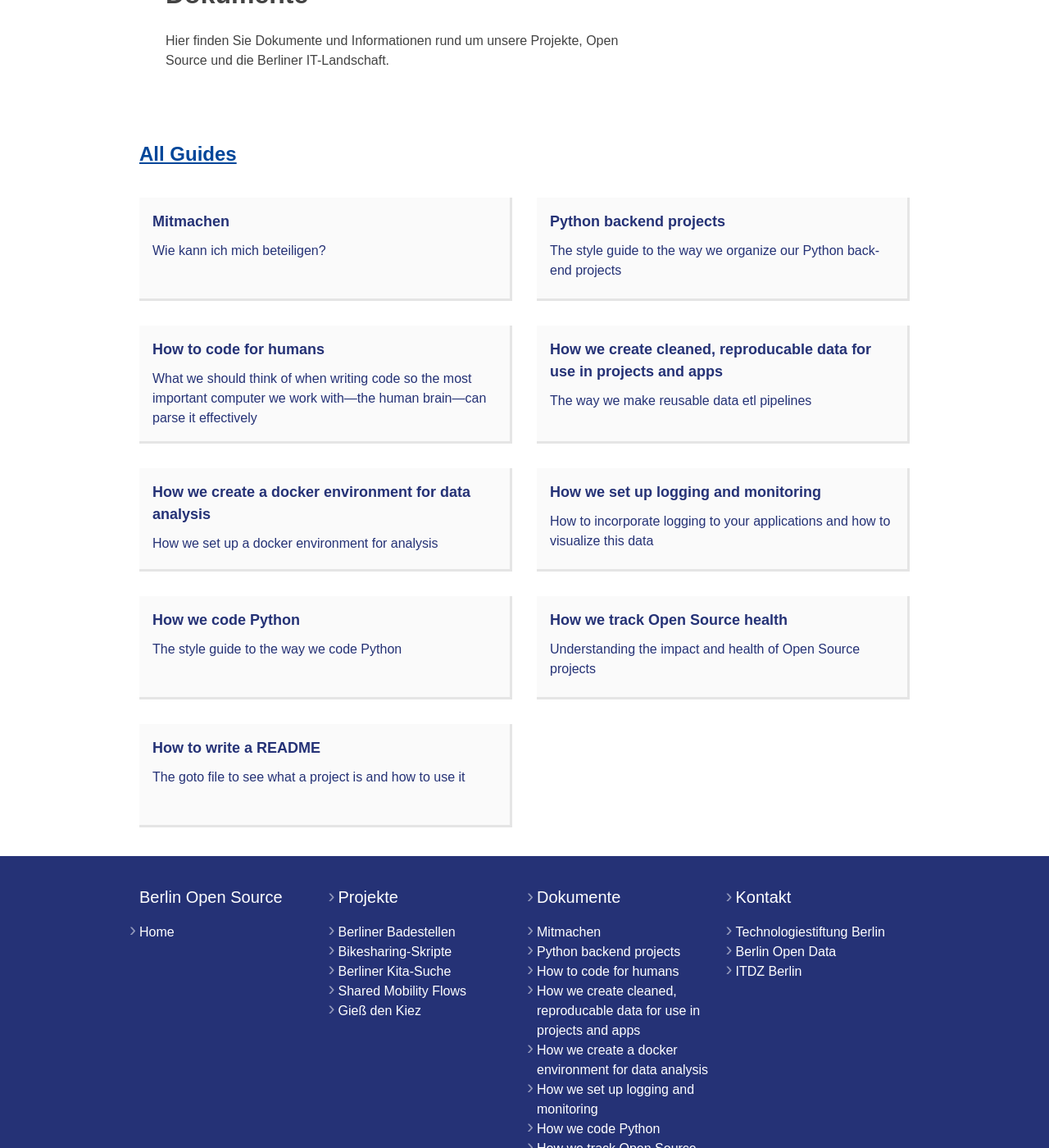
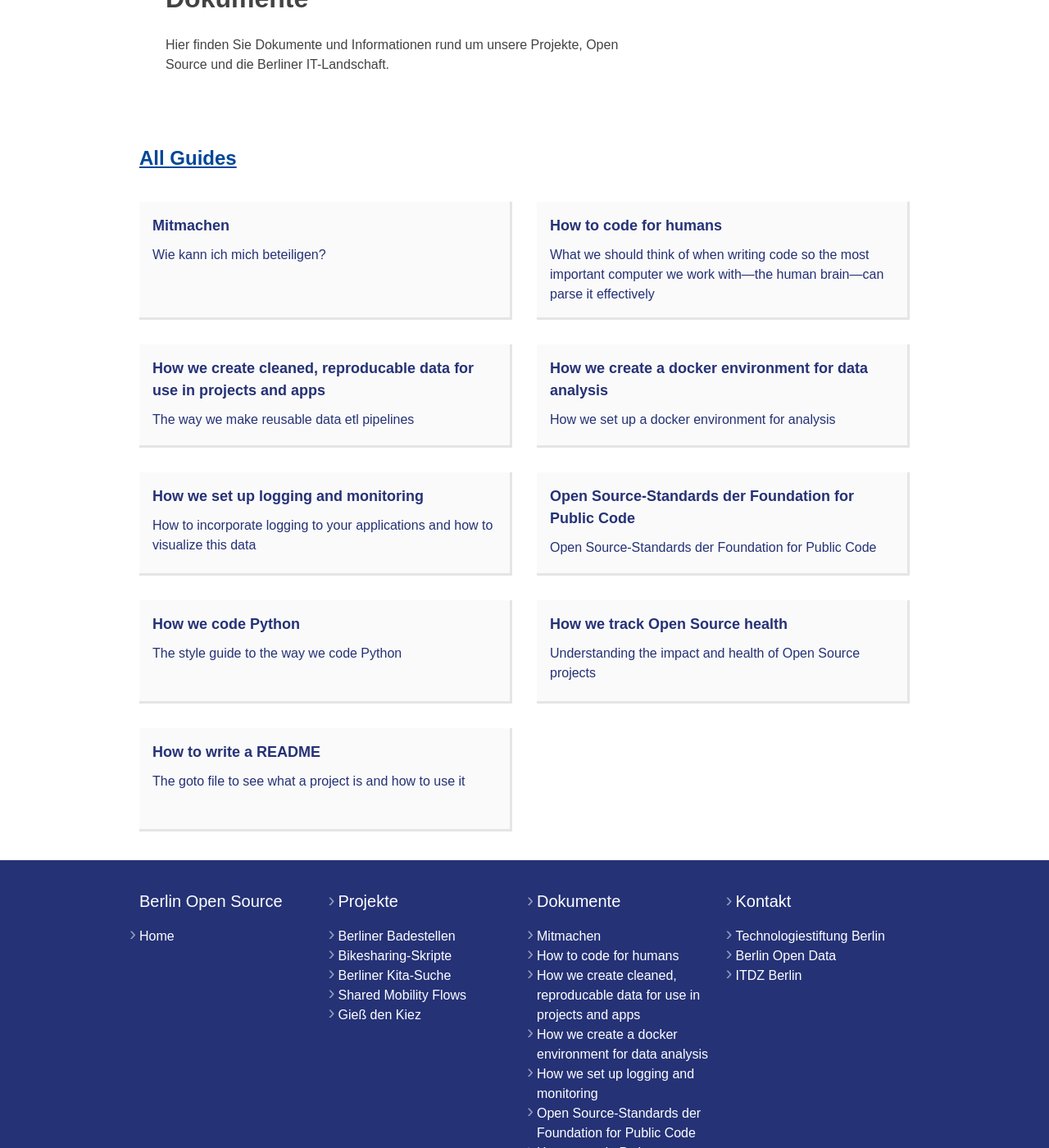
Before and after one commit to bnjmnsbl/berlinOS-demo, a Jekyll site: the page built from guides/index.md, in a window 1280 px wide and 1400 px high, scrolled down 332 px. Shown: the whole window at 82% size. Built offline with Jekyll 4.4.1, drawn with Linux system fonts in a browser that asks for light colours; our own code applies the rules of GitHub Pages for plain Markdown files; some of the changed lines change nothing that is shown.

Commit message:
update logo

```diff
--- a/_includes/header.liquid
+++ b/_includes/header.liquid
@@ -1,6 +1,6 @@
 <a href="{{ site.baseurl }}/">
   {% if site.headerHideLogo != true %}
-    <img src="{{ site.baseurl }}/assets/logo.svg" alt="Berlin.de Open Source" id="city-logo">
+    <img src="{{ site.baseurl }}/assets/new-logo.svg" alt="Berlin.de Open Source" id="city-logo">
   {% endif %}
   {% if site.headerHideTitle != true %}
     <h1>Open Source</h1>
--- a/guides/back-end-projects.md
+++ /dev/null
@@ -1,164 +0,0 @@
----
-explains: The style guide to the way we organize our Python back-end projects
----
-
-# Python backend projects
-
-## Introduction
-This document describes the common practices that are used in our Python backend projects.
-It is not meant as an encompassing development standards document.
-Within the backend team developers are free to choose the best tool for the job.
-
-## How we use docker and docker-compose
-
-A lot of the [open source code software of the City of Amsterdam](https://github.com/Amsterdam) uses Docker containers.
-Separate tasks are normally organised in separate Dockers.
-
-In general we follow common community guidelines:
-- [Dockerfile best practices](https://docs.docker.com/engine/userguide/eng-image/dockerfile_best-practices/)
-, including multi-stage builds
-
-Preferably use [docker-ce](https://www.docker.com/community-edition)
-and [docker-compose](https://docs.docker.com/compose/), most recent version
-
-`.dockerignore` files are used to exclude files that are not relevant to the build.
-Ideally this file starts by ignoring everything (`*`) and then explicitly add the files that belong to the build
-by means of exceptions (e.g. `!**\*.py` to include all python source files).
-Most often you will however find .dockerignore files that only specify files that are not part of the build.
-
-## How we use Python
-
-See [Python Style Guide](style-guide-python.md)
-
-## What you can expect to find in our project structure
-
-* readme
-* license
-* services:
-
-  * each defined in a separate folder at the root level of the project
-
-  * each having separate sources and tests folders
-
-  * each having a `Dockerfile` with a corresponding `.dockerignore`
-
-  * each having a `setup.py` and/or a `requirements.txt` file to install the package
-
-* `docker-compose.yml`
-* `.gitignore`
-* jenkins or similar ci yaml to configure the continuous build and integration
-* `.jenkins` folder
-* `.swarm` folder
-
-## How we test
-
-All of our projects require (unit) tests which are integrated in the continuous build process.
-
-For testing we prefer using [pytest](https://docs.pytest.org/), following its corresponding [good practices](https://docs.pytest.org/en/latest/goodpractices.html)
-
-However you may find the use of unittest in some (older) projects.
-
-### About testing
-
-Every bit of code code should be committed and PR'ed accompanied by the relevant tests.
-Good tests both test the code as well as describe what the code is meant to do.
-Tests also serve as documentation. Be sure to document your tests adequately.
-Tests can often be referenced later in order to understand the intent of a commit.
-
-Tests should not rely on (simple) copies of production data. This data is just the normal flow.
-The tests should use data in the format of production data but with it's own contents, without any reference to existing data (especially when it concerns data of persons).
-The tests should test the normal behavior (happy flow) as well as the behavior in unexpected conditions.
-
-The tests should concentrate on the software that has been developed.
-The test should not test if a library that is used is working OK. If for instance an Oracle client or HTTP library is used then this library should be mocked. External libraries should be considered as tested and proven.
-
-Use both module tests and integration tests and try to avoid mixing these two up.
-The closer a test is to the source, the easier it is to find the source of any errors and to fix it.
-Integration tests are required to test the composition of modules, not the modules itself. They should be tested at a lower level.
-
-### About code coverage
-
-In earlier projects code coverage was normally not checked.
-Absolute code coverage requirements and enforcement thereof in these projects exist only in very rare cases.
-
-In newer projects code coverage is however normally checked. Absolute coverage requirements are part of these projects.
-Please check the README of the project for more information about specific test requirements.
-
-Code coverage is a measure to define the quality and completeness of the test suite.
-The coverage should normally be at least 85% of statements and functions in each file.
-To get at least 85% code coverage requires significant test efforts. Individual projects might specify higher percentages.
-It is not uncommon to require 100% code coverage, especially for complex modules.
-
-But beware: high coverage is not an absolute measure. Good tests may execute the same lines multiple times, both for the happy flow as for unexpected situations. Testing for just a high coverage is considered bad practice.
-
-## How we assure our code quality
-
-All code is reviewed by a colleague and subsequently accepted in the acceptance environment, before it is released to the production environment.
-
-Deployment to production is a manual action in the Continuous Integration (CI) environment.
-
-Linting tools ([pylint](https://www.pylint.org/), [flake8](http://flake8.pycqa.org/), [pycodestyle](https://pypi.python.org/pypi/pycodestyle), ...) and the inclusion of these checks in the CI cycle are rarely done in our projects.
-Most of the linting is expected to be done by the IDE.
-Code quality checks are normally not part of the build process.CI
-
-## How we build our API's
-
-Our API's are documented using [swagger](https://swagger.io/). Each project is able to serve a swagger json or yaml file.
-The endpoint is included in the [catalog](https://github.com/Amsterdam/catalog) project and so exposing it to our clients.
-
-Swagger first is preferred. This means that the swagger specification determines the API service.
-
-Common practice is however to start with the development of the API and generate or write the swagger documentation afterwards.
-
-## Which frameworks we use
-
-[Django](https://www.djangoproject.com/) and [Flask](http://flask.pocoo.org/) are used alternately. Projects that are tightly connected to databases normally use the Django framework.
-Other (mostly smaller) projects often make use of the Flask framework.
-
-In recent projects the aiohttp asynchronous HTTP client/server is used.
-
-    Recently we also use [golang](https://golang.org/). The specific practices for these projects will be described in a seperate guide.
-
-## How we share code between our projects
-
-We are in the process of packaging our shared code. Links to relevant packages will be included in this guide when they become available.
-
-However, you will also find shared code that has been included in other projects by simply copying its contents.
-
-## Template project
-
-A real template project that is used to bootstrap a new project does not exist within our repository.
-There exists however a project that serves more or less as our showcase project: [Monumenten](https://github.com/Amsterdam/monumenten).
-The setup and layout from this project can be taken as a starting point for new projects.
-
-## Which DataBase Management System (DBMS) we use
-
-[PostgreSQL](https://www.postgresql.org/). In Flask projects the [SQLAlchemy](https://www.sqlalchemy.org/) library is used to access the database.
-
-## How we use github
-
-### Issues
-Issues are registered in Jira or Taiga. Git issues are not used.
-Other github users will normally not be able to check for any solved or open issues.
-Neither is any procedure in place to respond to new issues that are registerd in github.
-
-### Feature branches
-Normally not used, all code resides in one branch; the master branch.
-
-### Pull requests
-Pull requests are rarely used. Updates are normally directly pushed onto the master branch.
-
-### Protected branches
-Branches like master or development are not protected against direct updates.
-
-### Reviews
-Reviews are on the basis of commits.
-A review task is taken from Jira or Taiga.
-In the review task the reference to the commit is included.
-The commit description and the description of the original task is taken as input for the review.
-There is normally no description of how the modification can be tested.
-
-### Merge or rebase
-Common practice is that commits are rebased.
-Rebasing not only keeps the master history clean,
-it also ensures that each commit in the master history has been tested, reviewed and works.
--- /dev/null
+++ b/guides/standard-for-public-code.md
@@ -0,0 +1,9 @@
+---
+explains: Open Source-Standards der Foundation for Public Code
+---
+
+# Open Source-Standards der Foundation for Public Code
+
+Die in den Niederlanden ansässige [Foundation for Public Code](https://publiccode.net/) hat Standards definiert, die bei der Entwicklung öffentlicher Open Source-Projekte berücksichtigt werden sollen. Auch wenn aktuell nicht alle Projekte diese Standards erfüllen, empfehlen wir die Lektüre, um die Qualität von öffentlichem Software-Code weiter zu verbessern.
+
+[Hier geht es zum Dokument](https://standard.publiccode.net/)
```
Also changed, not shown: assets/new-logo.svg (added).
